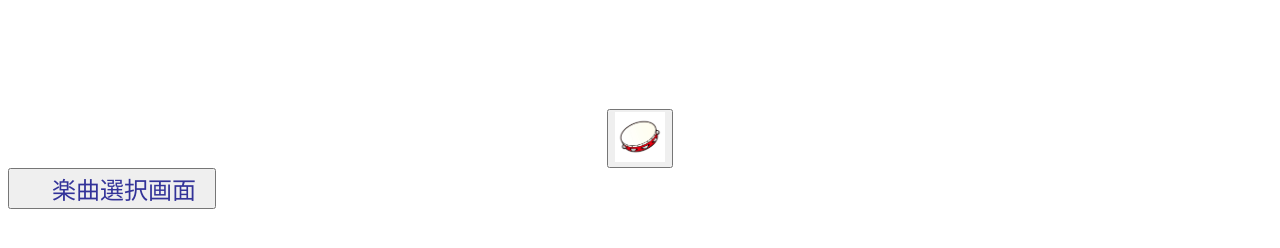
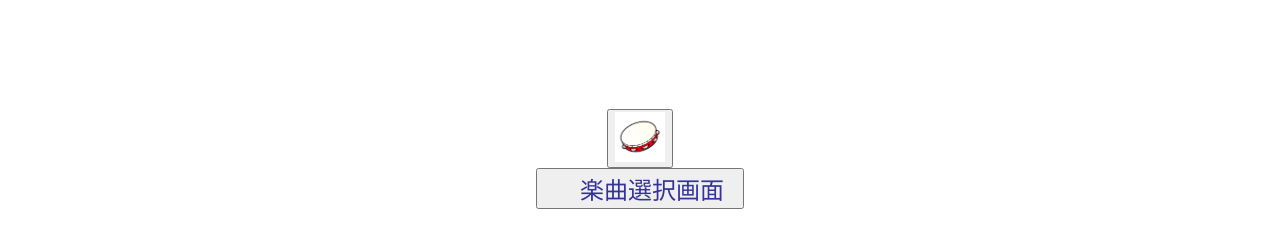
Before and after one commit to u-sho/Iecara, a plain HTML site: page page_nosho.html in a window 1280 px wide. Shown: the part 310-558 px from the top of the page. Drawn offline with Linux system fonts and the light colour scheme.

Commit message:
Update page_nosho.html

```diff
--- a/page_nosho.html
+++ b/page_nosho.html
@@ -25,9 +25,11 @@
     	</button>
     </div>
 
-    <button type="button" name="melt">
-	    <font size="5"  color="#333399" onClick = 'location.href= "iframe_button.html"' width = "75%" >　楽曲選択画面　</font>
+    <center>
+    <button type="button" name="melt" width = "75%">
+	    <font size="5"  color="#333399" onClick = 'location.href= "iframe_button.html"' >　楽曲選択画面　</font>
     </button>
+    </center>
 
     </body>
 </html>
```
